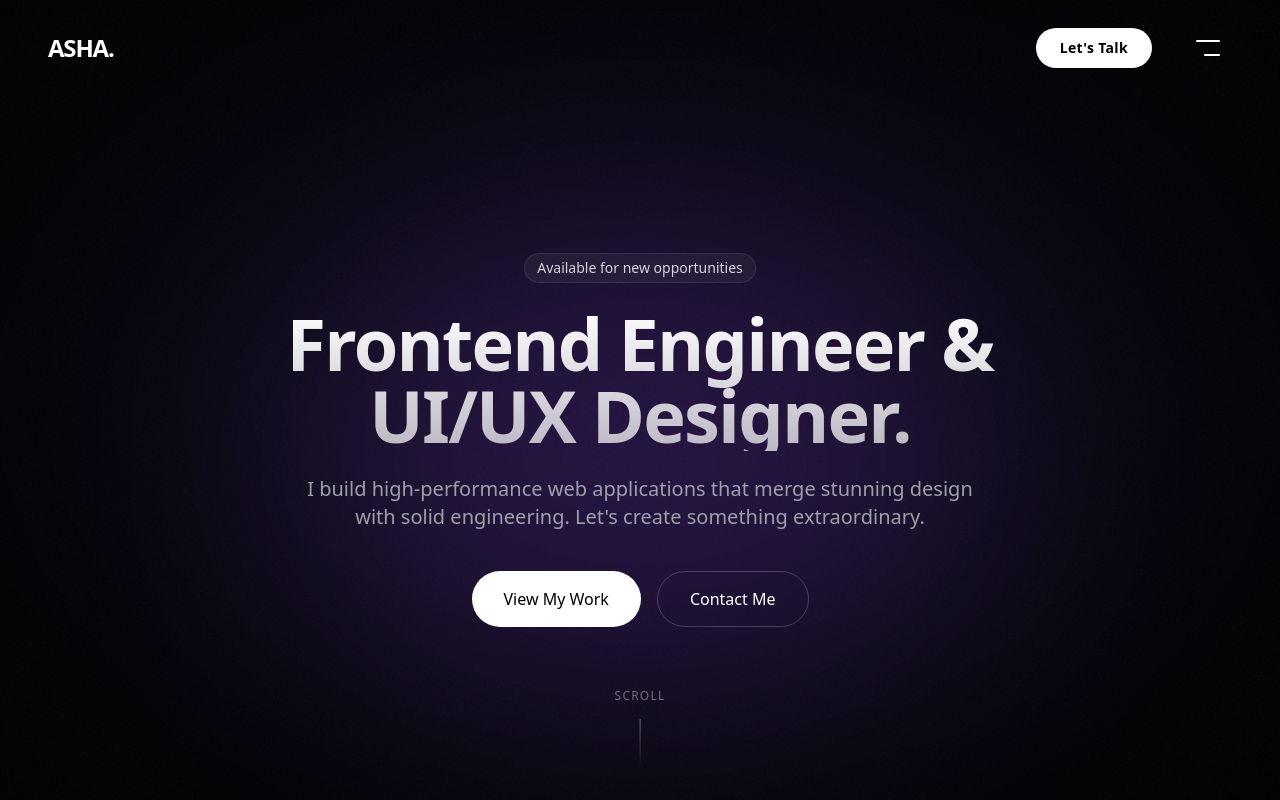
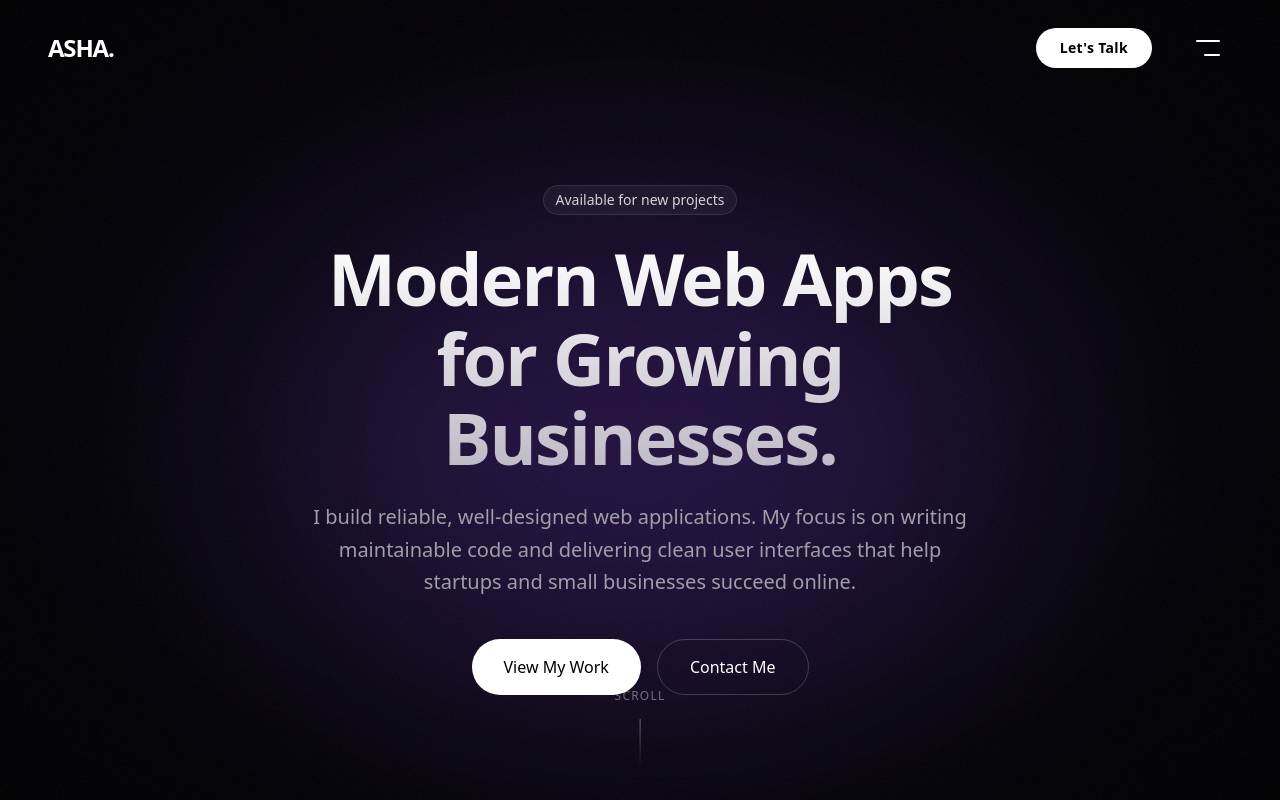
Before and after one commit to saskij/portfolio, a Next.js app: page /portfolio/ in a window 1280 px wide. Shown: the top 800 px of the page. Built offline with nearby package versions, Linux system fonts and the light colour scheme.

Commit message:
Enhance: rewrite Hero copy to reflect authentic, business-oriented positioning

```diff
--- a/src/components/sections/Hero.tsx
+++ b/src/components/sections/Hero.tsx
@@ -81,7 +81,7 @@ export function Hero() {
                         }}
                         className="inline-block py-1 px-3 rounded-full bg-white/5 border border-white/10 text-sm font-medium text-zinc-300 mb-6 cursor-pointer"
                     >
-                        Available for new opportunities
+                        Available for new projects
                     </motion.span>
                 </motion.div>
 
@@ -89,18 +89,18 @@ export function Hero() {
                     initial={{ opacity: 0, y: 20 }}
                     animate={{ opacity: 1, y: 0 }}
                     transition={{ duration: 0.5, delay: 0.1 }}
-                    className="text-5xl md:text-7xl font-bold tracking-tight mb-6 bg-clip-text text-transparent bg-gradient-to-b from-white to-white/70"
+                    className="text-5xl md:text-7xl font-bold tracking-tight mb-6 bg-clip-text text-transparent bg-gradient-to-b from-white to-white/70 leading-[1.1]"
                 >
-                    Frontend Engineer & <br className="hidden md:block" /> UI/UX Designer.
+                    Modern Web Apps <br className="hidden md:block" /> for Growing Businesses.
                 </motion.h1>
 
                 <motion.p
                     initial={{ opacity: 0, y: 20 }}
                     animate={{ opacity: 1, y: 0 }}
                     transition={{ duration: 0.5, delay: 0.2 }}
-                    className="text-lg md:text-xl text-zinc-400 mb-10 max-w-2xl mx-auto"
+                    className="text-lg md:text-xl text-zinc-400 mb-10 max-w-2xl mx-auto leading-relaxed"
                 >
-                    I build high-performance web applications that merge stunning design with solid engineering. Let&apos;s create something extraordinary.
+                    I build reliable, well-designed web applications. My focus is on writing maintainable code and delivering clean user interfaces that help startups and small businesses succeed online.
                 </motion.p>
 
                 <motion.div
```
